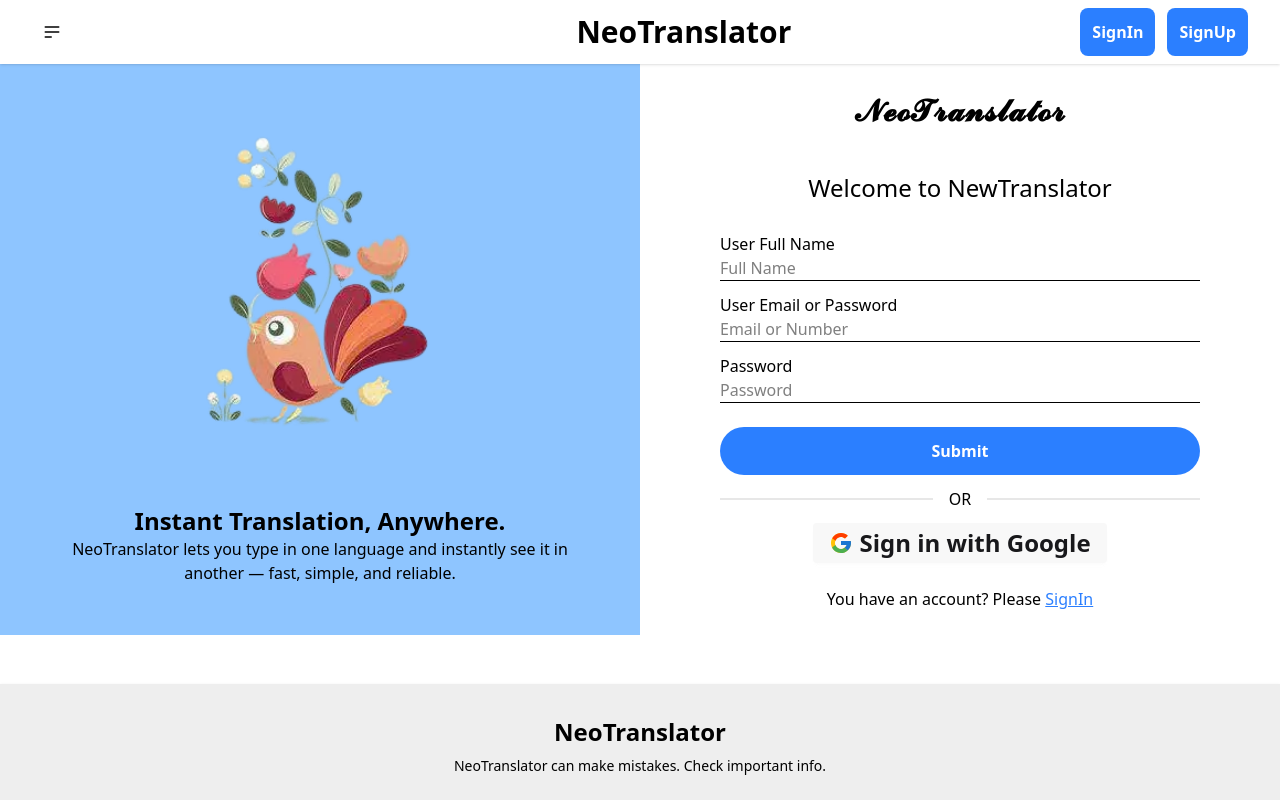
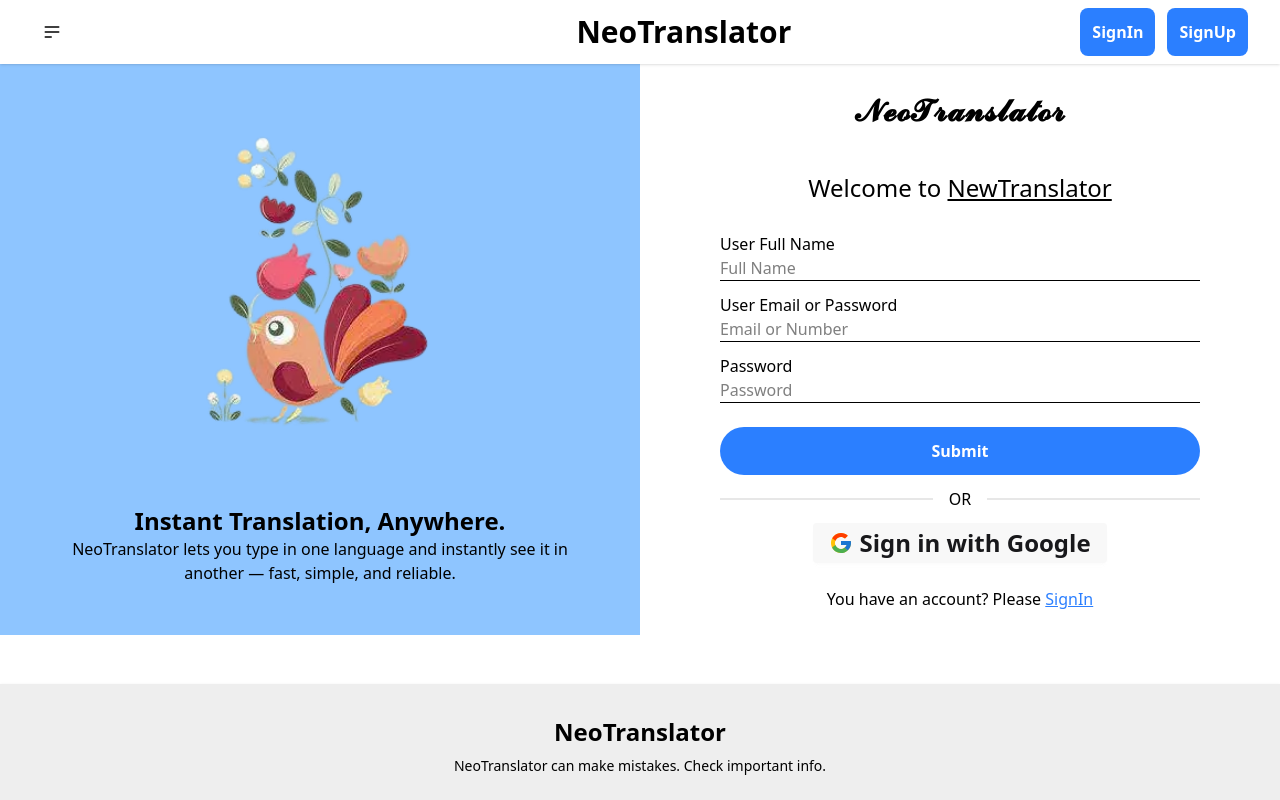
Before and after one commit to md-abu-naim/NeoTranslator-Client, a React (Vite) app: page /signUp in a window 1280 px wide. Built offline with nearby package versions, Linux system fonts and the light colour scheme.

Commit message:
underline at neoTranslate

```diff
--- a/src/Components/SignUp.jsx
+++ b/src/Components/SignUp.jsx
@@ -26,7 +26,7 @@
                 <div className="text-center pb-3">
                     <h1 className="font-bold text-3xl py-7">𝓝𝓮𝓸𝓣𝓻𝓪𝓷𝓼𝓵𝓪𝓽𝓸𝓻</h1>
 
-                    <h3 className="text-2xl my-4">Welcome to NewTranslator</h3>
+                    <h3 className="text-2xl my-4">Welcome to <span className="underline">NewTranslator</span></h3>
                 </div>
                 <form onSubmit={handleSubmit(onSubmit)} className="space-y-3" >
                     <div className="">
```
